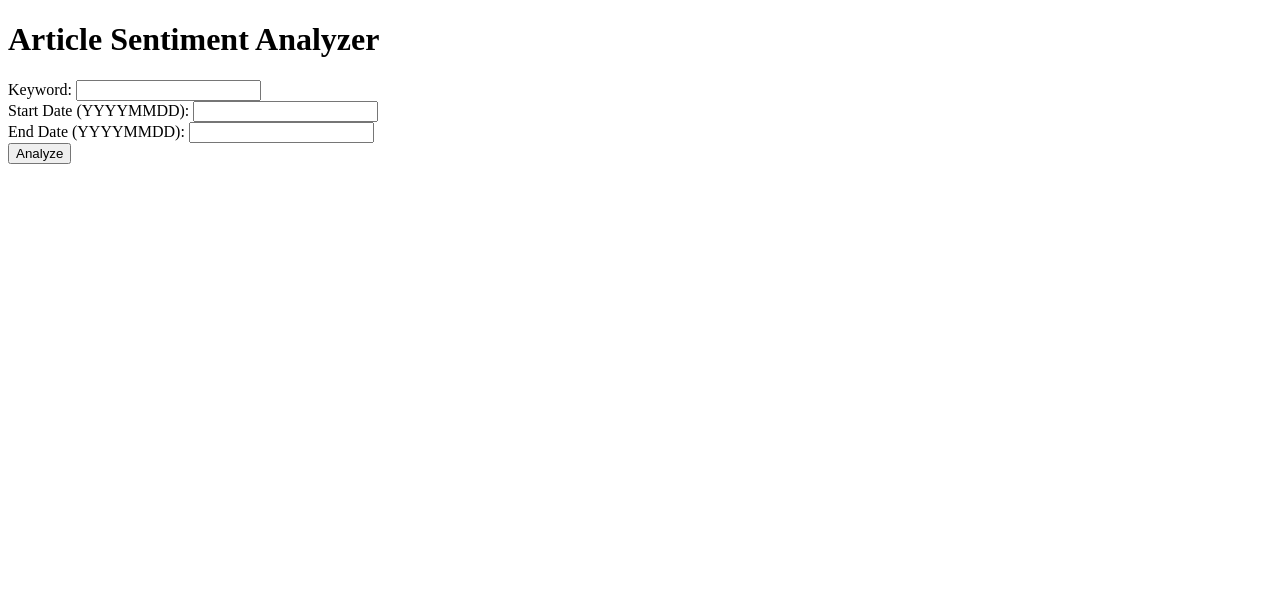
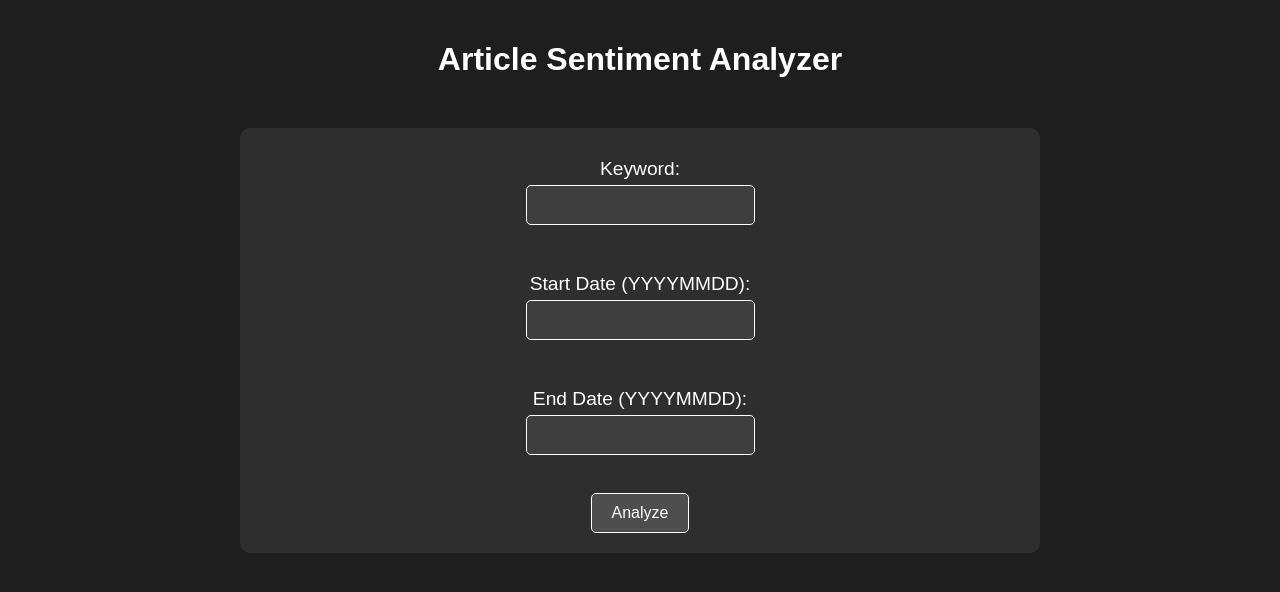
Before and after one commit to NP2241/newsAlerter, a Flask app: page / in a window 1280 px wide. Shown: the top 592 px of the page. Run offline with Flask 3, Linux system fonts and the light colour scheme.

Commit message:
monochromatic css styling added

```diff
--- a/webUI/app.py
+++ b/webUI/app.py
@@ -6,7 +6,7 @@ import asyncio
 # Add the FetchingAnalysis directory to the Python path
 sys.path.append(os.path.join(os.path.dirname(__file__), '..', 'FetchingAnalysis'))
 
-import articleAnalysis
+import articleAnalysis  # Now we can import articleAnalysis
 
 app = Flask(__name__)
 
--- /dev/null
+++ b/webUI/static/styles.css
@@ -0,0 +1,81 @@
+body {
+    font-family: 'Arial', sans-serif;
+    background-color: #1e1e1e; /* Dark gray background */
+    color: #ffffff;
+    margin: 0;
+    padding: 0;
+}
+
+h1, h2, h3 {
+    color: #ffffff;
+    text-align: center;
+}
+
+form {
+    display: flex;
+    flex-direction: column;
+    align-items: center;
+    margin-top: 50px;
+    background-color: #2e2e2e; /* Slightly lighter gray background for form */
+    padding: 20px;
+    border-radius: 10px;
+}
+
+label {
+    font-size: 1.2em;
+    margin: 10px 0 5px 0;
+}
+
+input[type="text"] {
+    padding: 10px;
+    font-size: 1em;
+    margin-bottom: 20px;
+    border: 1px solid #ffffff;
+    border-radius: 5px;
+    background-color: #3e3e3e; /* Mid gray background for input fields */
+    color: #ffffff;
+}
+
+button {
+    padding: 10px 20px;
+    font-size: 1em;
+    border: 1px solid #ffffff;
+    border-radius: 5px;
+    background-color: #4e4e4e; /* Slightly lighter gray background for button */
+    color: #ffffff;
+    cursor: pointer;
+}
+
+button:hover {
+    background-color: #5e5e5e; /* Slightly lighter gray for hover effect */
+}
+
+ul {
+    list-style: none;
+    padding: 0;
+}
+
+li {
+    background-color: #2e2e2e; /* Slightly lighter gray background for list items */
+    padding: 20px;
+    margin: 10px 0;
+    border: 1px solid #ffffff;
+    border-radius: 5px;
+}
+
+a {
+    color: #1e90ff; /* Blue color for links */
+    text-decoration: none;
+}
+
+a:hover {
+    text-decoration: underline;
+}
+
+.container {
+    max-width: 800px;
+    margin: 0 auto;
+    padding: 20px;
+    background-color: #1e1e1e; /* Matching dark gray background for container */
+    border-radius: 10px;
+}
--- a/webUI/templates/index.html
+++ b/webUI/templates/index.html
@@ -3,8 +3,10 @@
 <head>
     <meta charset="UTF-8">
     <title>Article Sentiment Analyzer</title>
+    <link rel="stylesheet" type="text/css" href="{{ url_for('static', filename='styles.css') }}">
 </head>
 <body>
+<div class="container">
     <h1>Article Sentiment Analyzer</h1>
     <form action="/results" method="post">
         <label for="keyword">Keyword:</label>
@@ -18,5 +20,6 @@
         <br>
         <button type="submit">Analyze</button>
     </form>
+</div>
 </body>
 </html>
--- a/webUI/templates/results.html
+++ b/webUI/templates/results.html
@@ -3,9 +3,11 @@
 <head>
     <meta charset="UTF-8">
     <title>Analysis Results</title>
+    <link rel="stylesheet" type="text/css" href="{{ url_for('static', filename='styles.css') }}">
 </head>
 <body>
-<h1>Analysis Results</h1>
+<div class="container">
+    <h1>Analysis Results ({{ results|length }})</h1>
     <ul>
         {% for result in results %}
         <li>
@@ -17,5 +19,6 @@
         {% endfor %}
     </ul>
     <a href="/">Back to Home</a>
+</div>
 </body>
 </html>
```
Lines whose indentation alone changed are shown as unchanged.
